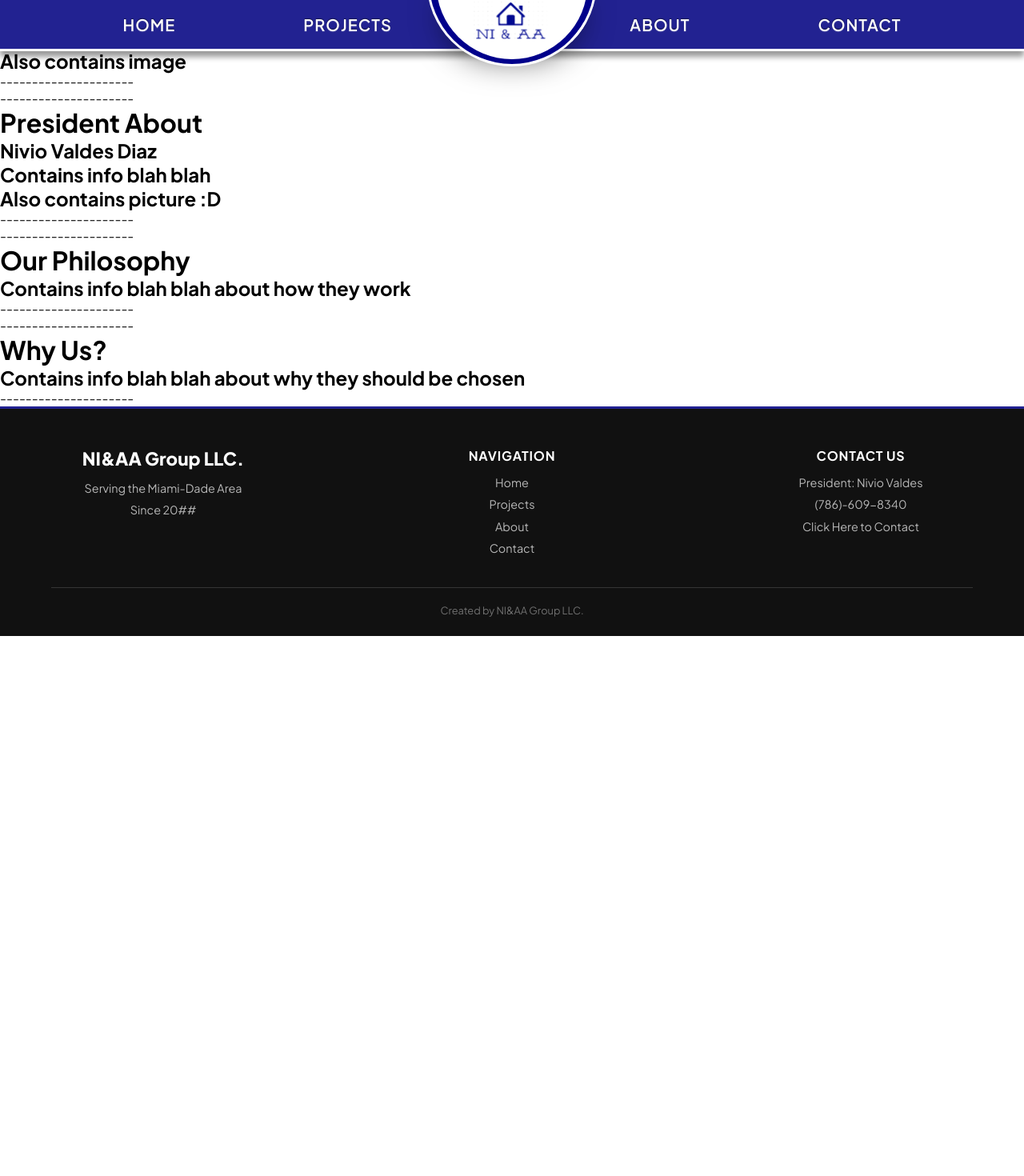
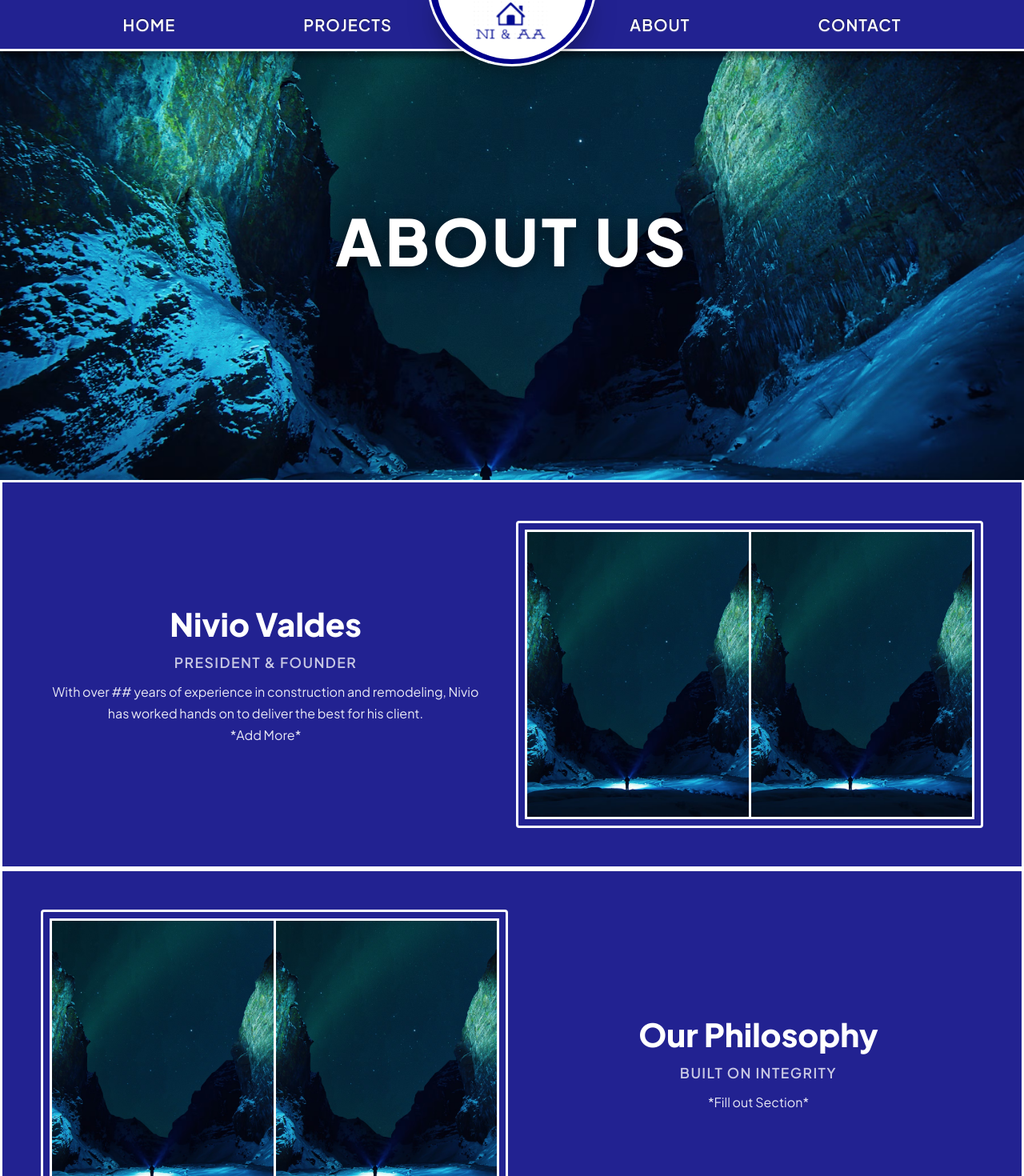
Before and after one commit to 78alex98/ni-aa-website, a React (Vite) app: page /about in a window 1280 px wide. Shown: the top 1470 px of the page at 80% size. Before the commit the page ends 800 px from the top, so only its background shows below. Built offline with nearby package versions, Linux system fonts and the light colour scheme.

Commit message:
About Page Completed

```diff
--- a/src/index.css
+++ b/src/index.css
@@ -1012,3 +1012,157 @@ body {
     opacity: 0.75;
     text-decoration: underline;
 }
+
+/*
+----------------------------------------
+- About Page
+----------------------------------------
+*/
+
+.main-about-image {
+    position: fixed;
+    top: 0;
+    left: 0;
+    width: 100%;
+    height: 75vh;
+    background-size: cover;
+    background-position: 50% 60%;
+    background-repeat: no-repeat;
+    z-index: 0;
+    display: flex;
+    align-items: center;
+    justify-content: center;
+}
+
+.about-hero-overlay {
+    text-align: center;
+}
+
+.about-hero-overlay h1 {
+    color: white;
+    font-size: 5rem;
+    font-weight: 800;
+    letter-spacing: 0.05em;
+    text-transform: uppercase;
+    text-shadow: 0px 4px 24px rgba(0,0,0,0.6);
+}
+
+.about-section {
+    position: relative;
+    z-index: 1;
+    background-color: white;
+    box-shadow: 0px 7px 7px 0px rgba(0, 0, 0, 0.40);
+    padding: 3px;
+}
+
+.about-first-section {
+    margin-top: 75vh;
+}
+
+.inner-about-section {
+    background-color: #222291;
+    padding: 3rem;
+    height: 60vh;
+    display: flex;
+    flex-direction: row;
+    gap: 2rem;
+    align-items: center;
+}
+
+.inner-about-section--reverse {
+    flex-direction: row-reverse;
+}
+
+.about-text-section {
+    color: white;
+    flex: 1;
+    min-width: 0;
+    text-align: center;
+    display: flex;
+    flex-direction: column;
+    gap: 0.75rem;
+}
+
+.about-text-section h1 {
+    font-size: 2.5rem;
+    font-weight: 800;
+}
+
+.about-text-section h2 {
+    font-size: 1.1rem;
+    font-weight: 600;
+    opacity: 0.75;
+    text-transform: uppercase;
+    letter-spacing: 0.08em;
+}
+
+.about-text-section p {
+    font-size: 1rem;
+    line-height: 1.7;
+    opacity: 0.9;
+}
+
+.about-image-section {
+    flex: 1;
+    display: flex;
+    min-width: 0;
+    height: 100%;
+    padding: 0.5rem;
+    border: 3px solid white;
+    border-radius: 4px;
+}
+
+.inner-about-image-section {
+    display: flex;
+    flex-direction: row;
+    flex: 1;
+    gap: 3px;
+    background-color: white;
+    padding: 3px;
+}
+
+.about-image-single {
+    flex: 1;
+    min-width: 0;
+    min-height: 0;
+    overflow: hidden;
+}
+
+.about-image-single img {
+    width: 100%;
+    height: 100%;
+    object-fit: cover;
+    display: block;
+}
+
+.about-image-left {
+    flex: 1;
+    min-width: 0;
+    min-height: 0;
+    overflow: hidden;
+}
+
+.about-image-left img {
+    width: 100%;
+    height: 100%;
+    object-fit: cover;
+    display: block;
+}
+
+.about-image-right {
+    flex: 1;
+    display: flex;
+    flex-direction: column;
+    gap: 3px;
+    min-width: 0;
+    min-height: 0;
+    overflow: hidden;
+}
+
+.about-image-right img {
+    width: 100%;
+    flex: 1;
+    min-height: 0;
+    object-fit: cover;
+    display: block;
+}
--- a/src/pages/About.jsx
+++ b/src/pages/About.jsx
@@ -1,41 +1,87 @@
 import { Link } from "react-router-dom";
+import sampleLandscape from "../assets/sample/sample_landscape.avif";
 
-export default function About(){
+export default function About() {
     return (
         <div className="page">
-            {/* Aims to describe about the company */}
-            <div className="main-about-section">
-                <p>---------------------</p>
-                <h1>About Us</h1>
-                <h2>Also contains image</h2>
-                <h2></h2>
-                <p>---------------------</p>
+            {/* Hero Image */}
+            <div className="main-about-image"
+                style={{ backgroundImage: `url(${sampleLandscape})` }}>
+                <div className="about-hero-overlay">
+                    <h1>About Us</h1>
+                </div>
             </div>
 
-            {/* Aims to describe about owner */}
-            <div className="president-section">
-                <p>---------------------</p>
-                <h1>President About</h1>
-                <h2>Nivio Valdes Diaz</h2>
-                <h2>Contains info blah blah</h2>
-                <h2>Also contains picture :D</h2>
-                <p>---------------------</p>
+            {/* Presidential Section — text LEFT, image RIGHT */}
+            <div className="about-section about-first-section">
+                <div className="inner-about-section">
+                    <div className="about-text-section">
+                        <h1>Nivio Valdes</h1>
+                        <h2>President & Founder</h2>
+                        <p>
+                            With over ## years of experience in construction and remodeling,
+                            Nivio has worked hands on to deliver the best for his client.
+                            <br/>*Add More*
+                        </p>
+                    </div>
+                    <div className="about-image-section">
+                        <div className="inner-about-image-section">
+                            <div className="about-image-left">
+                                <img src={sampleLandscape} alt="President 1" />
+                            </div>
+                            <div className="about-image-right">
+                                <img src={sampleLandscape} alt="President 2" />
+                            </div>
+                        </div>
+                    </div>
+                </div>
             </div>
 
-            {/* Aims to describe about philosophy in regards to projects */}
-            <div className="philosophy-section">
-                <p>---------------------</p>
-                <h1>Our Philosophy</h1>
-                <h2>Contains info blah blah about how they work</h2>
-                <p>---------------------</p>
+            {/* Philosophy Section — image LEFT, text RIGHT */}
+            <div className="about-section">
+                <div className="inner-about-section inner-about-section--reverse">
+                    <div className="about-text-section">
+                        <h1>Our Philosophy</h1>
+                        <h2>Built on Integrity</h2>
+                        <p>
+                            *Fill out Section*
+                        </p>
+                    </div>
+                    <div className="about-image-section">
+                        <div className="inner-about-image-section">
+                            <div className="about-image-left">
+                                <img src={sampleLandscape} alt="Philosophy 1" />
+                            </div>
+                            <div className="about-image-right">
+                                <img src={sampleLandscape} alt="Philosophy 2" />
+                            </div>
+                        </div>
+                    </div>
+                </div>
             </div>
 
-            {/* Aims to describe why a client should choose them */}
-            <div className="why-us-section">
-                <p>---------------------</p>
-                <h1>Why Us?</h1>
-                <h2>Contains info blah blah about why they should be chosen</h2>
-                <p>---------------------</p>
+            {/* Why Us Section — text LEFT, 3 image panels RIGHT */}
+            <div className="about-section">
+                <div className="inner-about-section">
+                    <div className="about-text-section">
+                        <h1>Why Us?</h1>
+                        <h2>The NI&AA Difference</h2>
+                        <p>
+                            *Fill out Section*
+                        </p>
+                    </div>
+                    <div className="about-image-section">
+                        <div className="inner-about-image-section">
+                            <div className="about-image-left">
+                                <img src={sampleLandscape} alt="Why Us 1" />
+                            </div>
+                            <div className="about-image-right">
+                                <img src={sampleLandscape} alt="Why Us 2" />
+                                <img src={sampleLandscape} alt="Why Us 3" />
+                            </div>
+                        </div>
+                    </div>
+                </div>
             </div>
         </div>
     );
```
